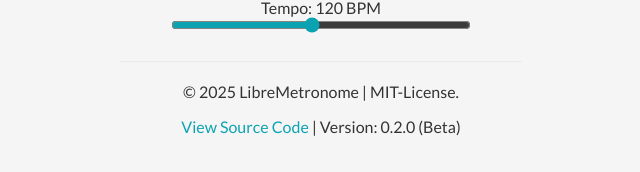
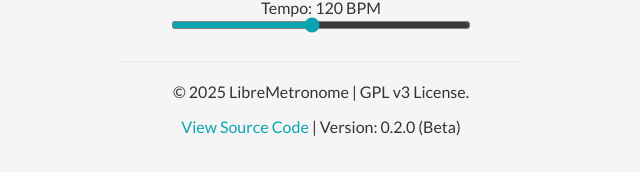
Before and after one commit to hybridpicker/LibreMetronome, a React (Create React App) app in the folder frontend/: page / in a window 1280 px wide. Shown: the part 684-856 px from the top of the page, without its empty margins (319-959 px from the left). Built offline with nearby package versions, Linux system fonts and the light colour scheme; no server answers.

Commit message:
Footer change

```diff
--- a/frontend/src/components/Footer.js
+++ b/frontend/src/components/Footer.js
@@ -12,7 +12,7 @@ const Footer = () => {
       {/* Separator with added spacing */}
       <hr className="separator" />
       <div className="footer-content">
-        <p>&copy; {new Date().getFullYear()} LibreMetronome | MIT-License.</p>
+        <p>&copy; {new Date().getFullYear()} LibreMetronome | GPL v3 License.</p>
         <p>
           <a
             href="https://github.com/hybridpicker/LibreMetronome"
```
